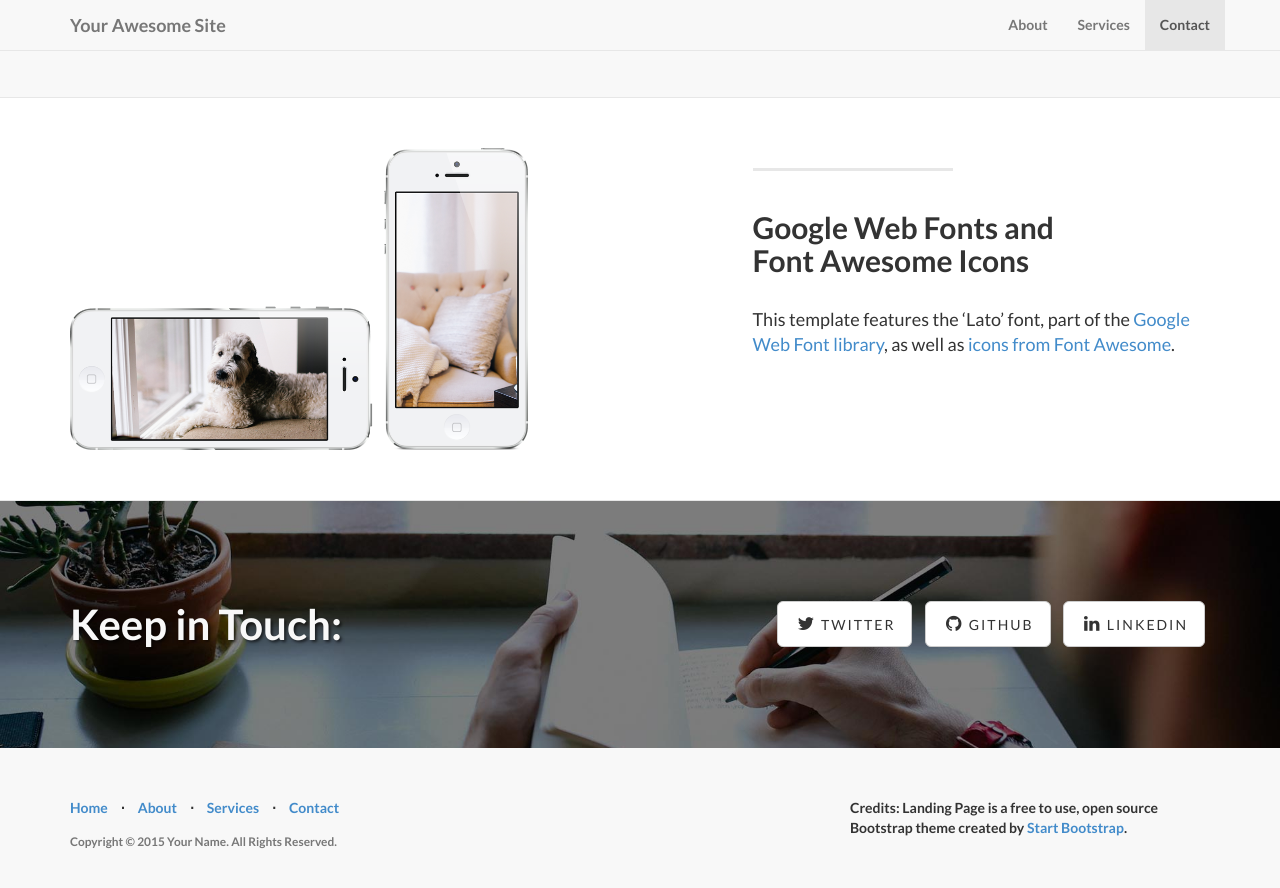
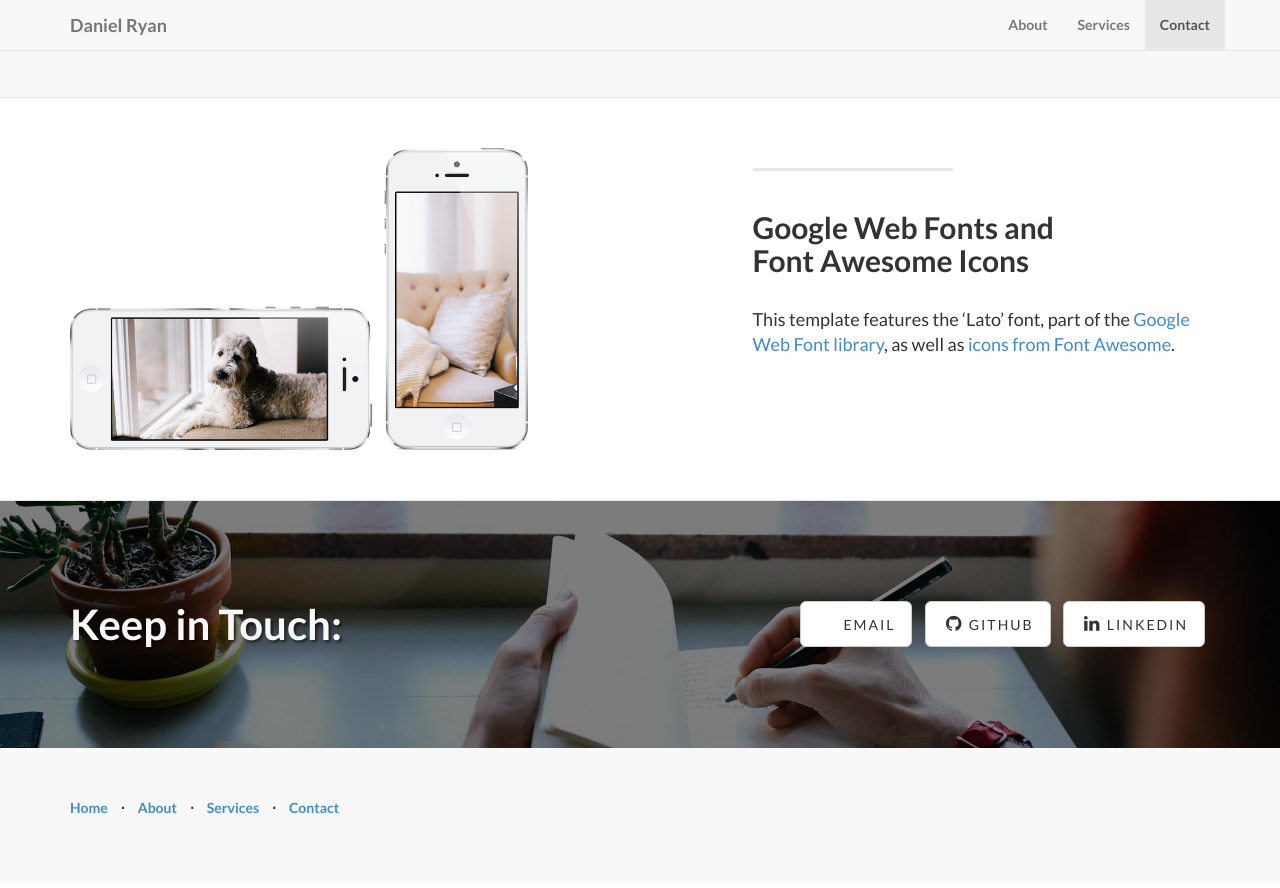
Before and after one commit to Kookster310/310networks.com, a Jekyll site: the page built from index.html, in a window 1280 px wide and 900 px high, scrolled down 1902 px. Shown: the top 888 px of the window. Built offline with Jekyll 4.4.1, drawn with Linux system fonts in a browser that asks for light colours; nearby versions of some CDN libraries; library files that are not in the unit come from our copies.

Commit message:
initial 310 networks setup

```diff
--- a/_config.yml
+++ b/_config.yml
@@ -2,16 +2,14 @@
 #      Main Configs       #
 # ----------------------- #
 
-url: http://yoursite.com
-title: Your Awesome Site
-email: your-email@domain.com
-author: Your Name
+url: http://www.310networks.com
+title: Daniel Ryan
+email: daniel.ryan@310networks.com
+author: Daniel Ryan
 description: > # "Write an awesome description for your new site here.
-  You can edit this line in _config.yml. It will appear in your document
-  head meta (for Google search results) and in your feed.xml site
-  description.
-copyright: 'Copyright &copy; 2015 Your Name. All Rights Reserved.'
-credits: 'Credits: Landing Page is a free to use, open source Bootstrap theme created by <a href="http://startbootstrap.com/">Start Bootstrap</a>.'
+  My name is Daniel Ryan and I like making and playing with things.
+#copyright: 'Copyright &copy; 2015 Your Name. All Rights Reserved.'
+#credits: 'Credits: Landing Page is a free to use, open source Bootstrap theme created by <a href="http://startbootstrap.com/">Start Bootstrap</a>.'
 
 # ----------------------- #
 #    Jekyll & Plugins     #
@@ -26,9 +24,9 @@ permalink: pretty
 # ----------------------- #
 
 social:
-  - title: twitter
-    url: https://twitter.com/SBootstrap
+  - title: email
+    url: mailto:daniel.ryan@310networks.com
   - title: github
-    url: https://github.com/IronSummitMedia/startbootstrap
+    url: https://github.com/Kookster310/
   - title: linkedin
-    url:
+    url: https://www.linkedin.com/in/daniel-ryan-310/
```
